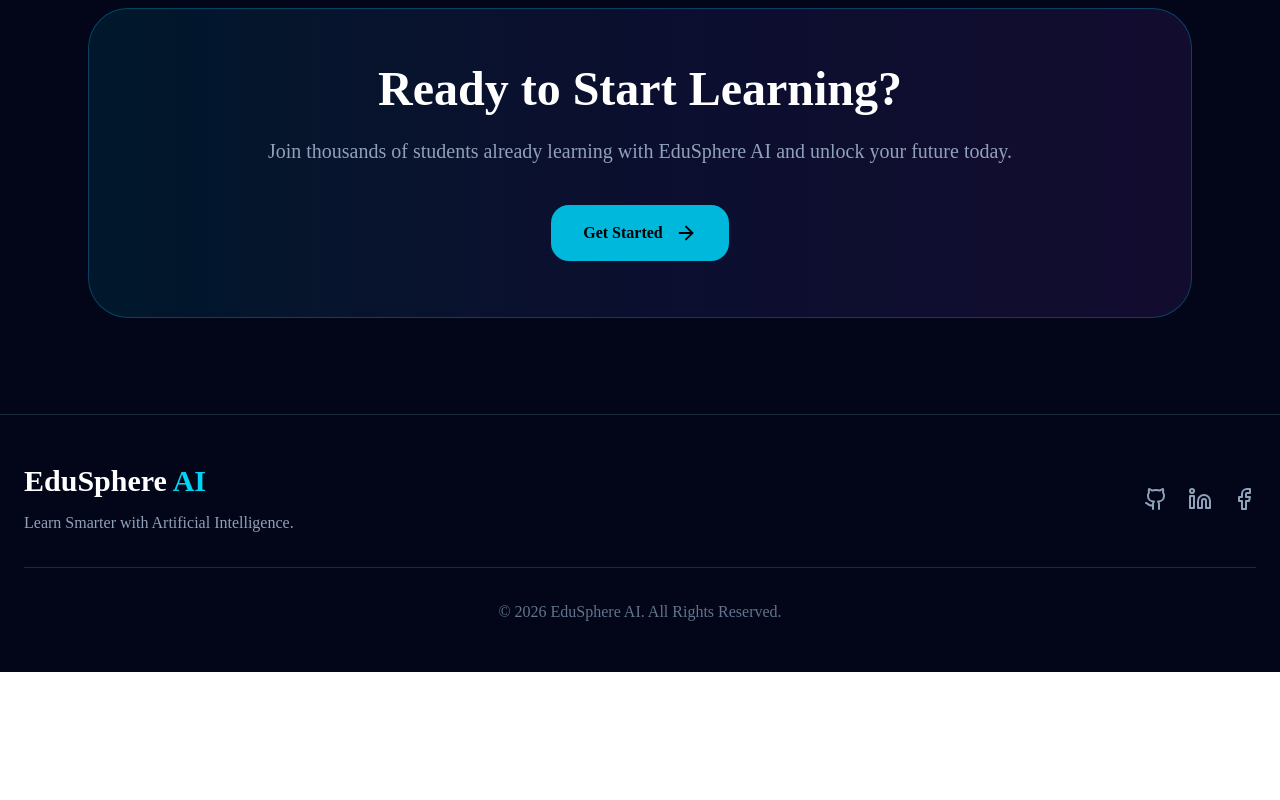
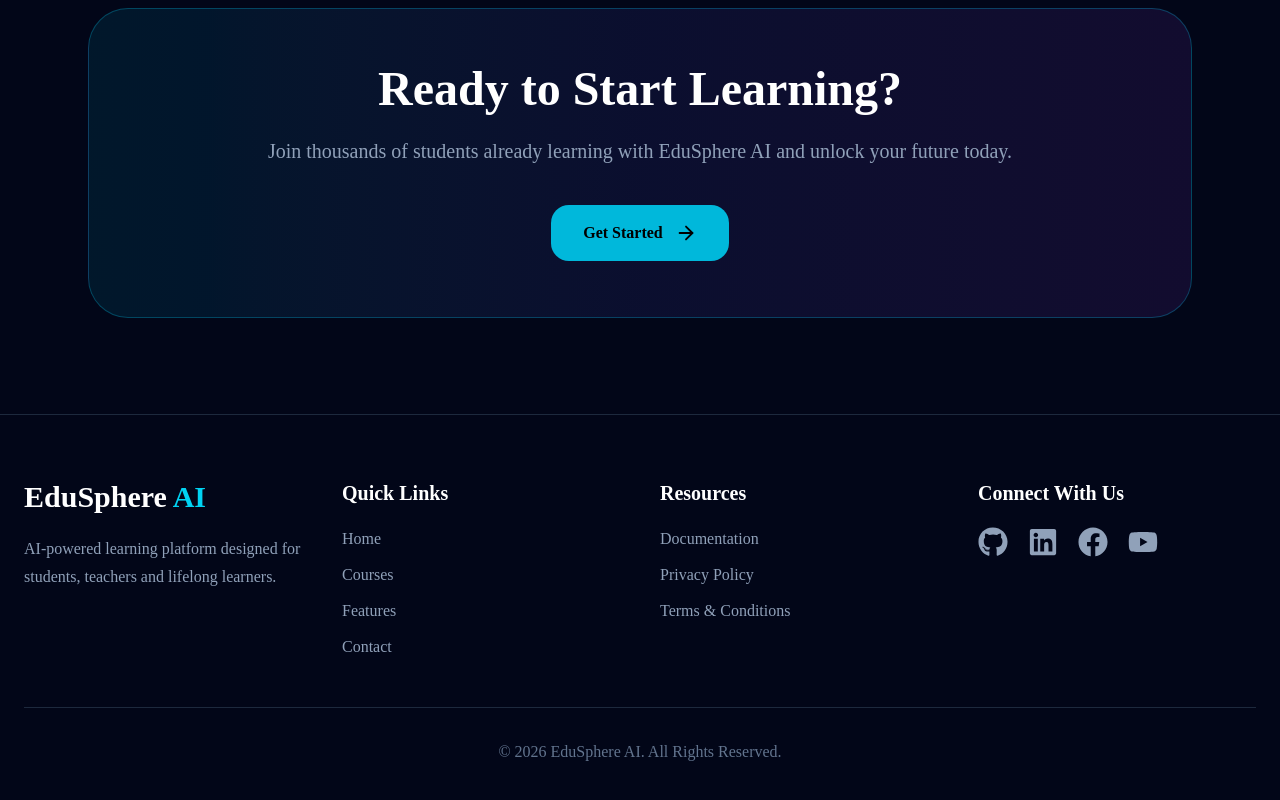
Before and after one commit to Taiyab2002/EduSphereAI, a Next.js app in the folder client/: page / in a window 1280 px wide. Shown: the part 2665-3465 px from the top of the page. Before the commit the page ends 3337 px from the top, so only its background shows below. Built offline with nearby package versions, Linux system fonts and the light colour scheme.

Commit message:
feat: redesign footer with react-icons

```diff
--- a/client/components/layout/Footer.tsx
+++ b/client/components/layout/Footer.tsx
@@ -1,47 +1,92 @@
 "use client";
 
-import { Facebook, Github, Linkedin } from "lucide-react";
+import Link from "next/link";
+import {
+  FaGithub,
+  FaLinkedin,
+  FaFacebook,
+  FaYoutube,
+} from "react-icons/fa";
 
 export default function Footer() {
   return (
     <footer className="bg-slate-950 border-t border-slate-800">
+      <div className="max-w-7xl mx-auto px-6 py-16">
 
-      <div className="max-w-7xl mx-auto px-6 py-12">
+        <div className="grid md:grid-cols-4 gap-10">
 
-        <div className="flex flex-col lg:flex-row justify-between items-center gap-8">
+          {/* Brand */}
 
           <div>
-
             <h2 className="text-3xl font-bold text-white">
               EduSphere <span className="text-cyan-400">AI</span>
             </h2>
 
-            <p className="text-slate-400 mt-3">
-              Learn Smarter with Artificial Intelligence.
+            <p className="text-slate-400 mt-5 leading-7">
+              AI-powered learning platform designed for students, teachers and
+              lifelong learners.
             </p>
-
           </div>
 
-          <div className="flex gap-5">
+          {/* Quick Links */}
 
-            <Github className="text-slate-400 hover:text-cyan-400 cursor-pointer transition" />
+          <div>
+            <h3 className="text-white font-bold text-xl mb-5">
+              Quick Links
+            </h3>
 
-            <Linkedin className="text-slate-400 hover:text-cyan-400 cursor-pointer transition" />
+            <ul className="space-y-3 text-slate-400">
+              <li><Link href="#">Home</Link></li>
+              <li><Link href="#">Courses</Link></li>
+              <li><Link href="#">Features</Link></li>
+              <li><Link href="#">Contact</Link></li>
+            </ul>
+          </div>
 
-            <Facebook className="text-slate-400 hover:text-cyan-400 cursor-pointer transition" />
+          {/* Resources */}
+
+          <div>
+            <h3 className="text-white font-bold text-xl mb-5">
+              Resources
+            </h3>
+
+            <ul className="space-y-3 text-slate-400">
+              <li><Link href="#">Documentation</Link></li>
+              <li><Link href="#">Privacy Policy</Link></li>
+              <li><Link href="#">Terms & Conditions</Link></li>
+            </ul>
+          </div>
+
+          {/* Social */}
+
+          <div>
+            <h3 className="text-white font-bold text-xl mb-5">
+              Connect With Us
+            </h3>
+
+            <div className="flex gap-5 text-3xl">
+
+              <FaGithub className="cursor-pointer text-slate-400 hover:text-white transition" />
+
+              <FaLinkedin className="cursor-pointer text-slate-400 hover:text-cyan-400 transition" />
+
+              <FaFacebook className="cursor-pointer text-slate-400 hover:text-blue-500 transition" />
+
+              <FaYoutube className="cursor-pointer text-slate-400 hover:text-red-500 transition" />
+
+            </div>
 
           </div>
 
         </div>
 
-        <hr className="border-slate-800 my-8" />
+        <div className="border-t border-slate-800 mt-12 pt-8 text-center text-slate-500">
 
-        <p className="text-center text-slate-500">
           © 2026 EduSphere AI. All Rights Reserved.
-        </p>
+
+        </div>
 
       </div>
-
     </footer>
   );
 }
--- a/client/package.json
+++ b/client/package.json
@@ -17,6 +17,7 @@
     "next": "16.2.10",
     "react": "19.2.4",
     "react-dom": "19.2.4",
+    "react-icons": "^5.7.0",
     "shadcn": "^4.13.0",
     "tailwind-merge": "^3.6.0",
     "tw-animate-css": "^1.4.0"
```
Also changed, not shown: 1 other file (tests, documents, lock files or other folders).
